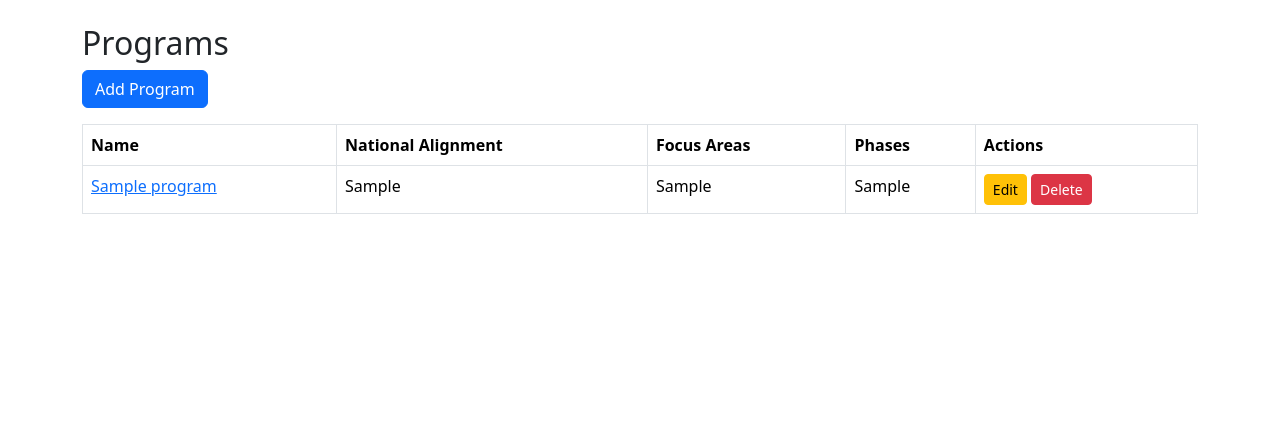
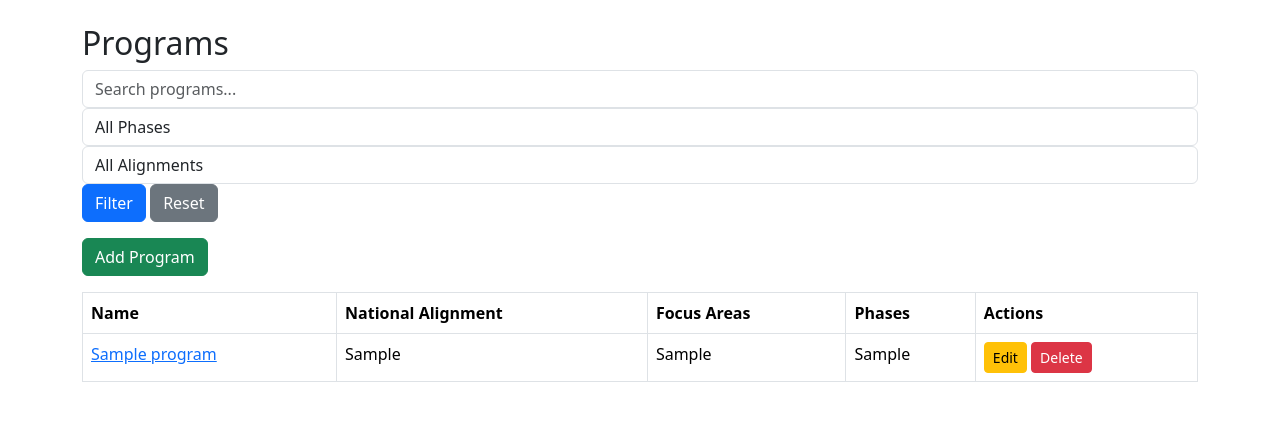
Before and after one commit to Sh-a-wn/CSC3115-Group2, a Django app: page / in a window 1280 px wide. Shown: the part 56-477 px from the top of the page. Run offline with Django 4.2, Linux system fonts and the light colour scheme; tables that the repository leaves empty hold one stand-in row (values such as "Sample post").

Commit message:
Implement search and filter functionality in program list view

```diff
--- a/capstone/programs/templates/programs/program_list.html
+++ b/capstone/programs/templates/programs/program_list.html
@@ -2,7 +2,42 @@
 {% block content %}
 <h2>Programs</h2>
 
-<a href="{% url 'program_add' %}" class="btn btn-primary mb-3">Add Program</a>
+<!-- Search and filter -->
+<form method="get" class="form-inline mb-3">
+  <!-- General search -->
+  <input type="text" name="search" placeholder="Search programs..." value="{{ request.GET.search }}" class="form-control mr-2">
+
+  <!-- Phase filter -->
+<select name="phase" class="form-control mr-2">
+  <option value="All">All Phases</option>
+  {% for phase in phases_list %}
+    {% if phase %}
+      <option value="{{ phase }}" {% if request.GET.phase == phase %}selected{% endif %}>
+        {{ phase }}
+      </option>
+    {% endif %}
+  {% endfor %}
+</select>
+
+<!-- National Alignment filter -->
+<select name="alignment" class="form-control mr-2">
+  <option value="All">All Alignments</option>
+  {% for alignment in alignments_list %}
+    {% if alignment %}
+      <option value="{{ alignment }}" {% if request.GET.alignment == alignment %}selected{% endif %}>
+        {{ alignment }}
+      </option>
+    {% endif %}
+  {% endfor %}
+</select>
+
+
+  <button type="submit" class="btn btn-primary">Filter</button>
+  <a href="{% url 'program_list' %}" class="btn btn-secondary ml-2">Reset</a>
+</form>
+
+
+<a href="{% url 'program_add' %}" class="btn btn-success mb-3">Add Program</a>
 <table class="table table-bordered">
   <tr>
     <th>Name</th>
--- a/capstone/programs/views.py
+++ b/capstone/programs/views.py
@@ -1,9 +1,44 @@
 from django.views.generic import ListView, DetailView, CreateView, UpdateView, DeleteView
+from django.db.models import Q
 from django.urls import reverse_lazy
 from .models import Program
 
 class ProgramListView(ListView):
     model = Program
+    template_name = 'programs/program_list.html'
+    context_object_name = 'object_list'
+
+    def get_queryset(self):
+        queryset = Program.objects.all()
+
+        search = self.request.GET.get('search', '')
+        phase = self.request.GET.get('phase', '')
+        alignment = self.request.GET.get('alignment', '')
+
+        # General search across multiple fields
+        if search:
+            queryset = queryset.filter(
+                Q(name__icontains=search) |
+                Q(description__icontains=search) |
+                Q(focus_areas__icontains=search)
+            )
+
+        # Filter by phase
+        if phase and phase != 'All':
+            queryset = queryset.filter(phases__iexact=phase)
+
+        # Filter by national alignment
+        if alignment and alignment != 'All':
+            queryset = queryset.filter(national_alignment__iexact=alignment)
+
+        return queryset
+
+    def get_context_data(self, **kwargs):
+        context = super().get_context_data(**kwargs)
+        context['phases_list'] = Program.objects.values_list('phases', flat=True).distinct()
+        context['alignments_list'] = Program.objects.values_list('national_alignment', flat=True).distinct()
+        return context
+
 
 class ProgramDetailView(DetailView):
     model = Program
```
